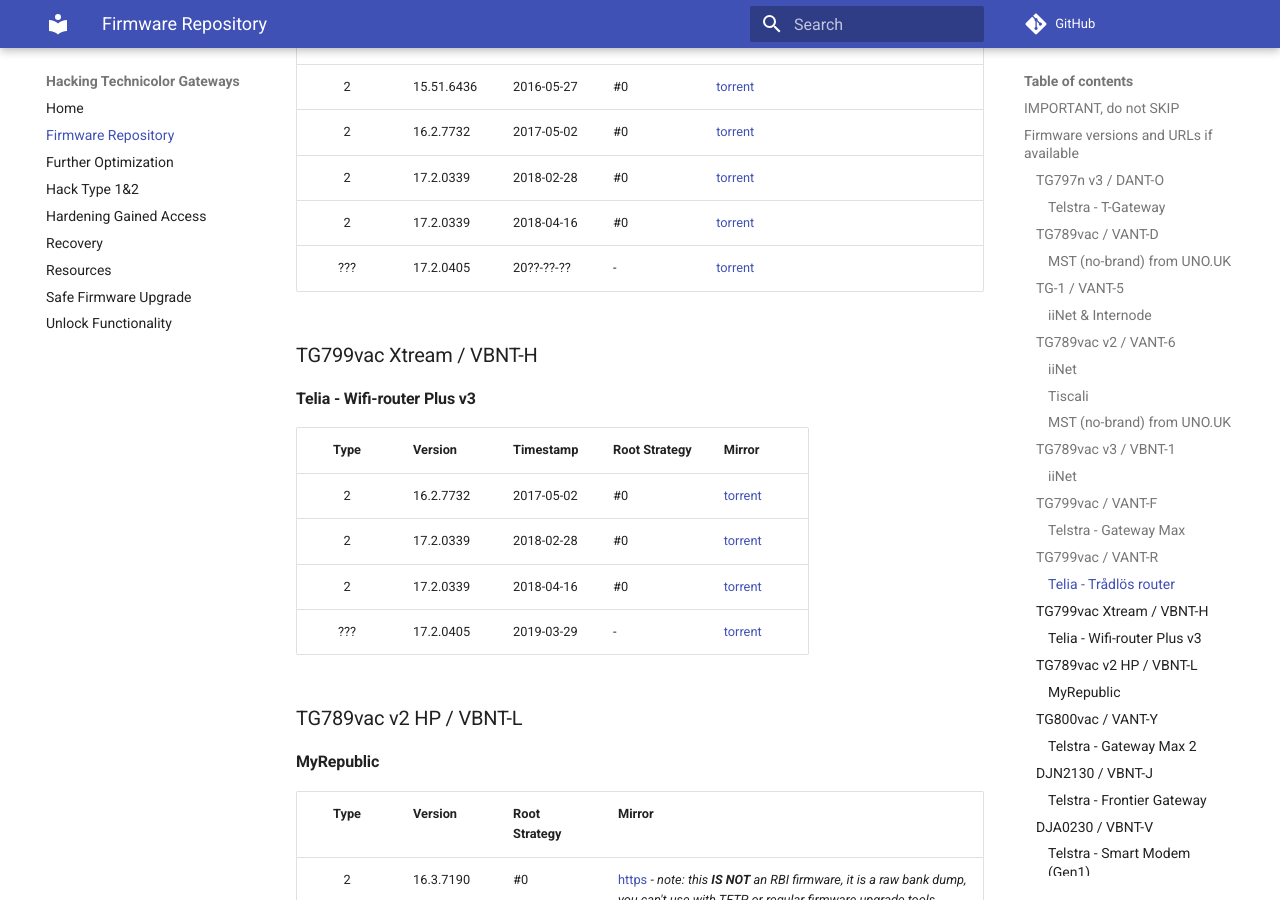
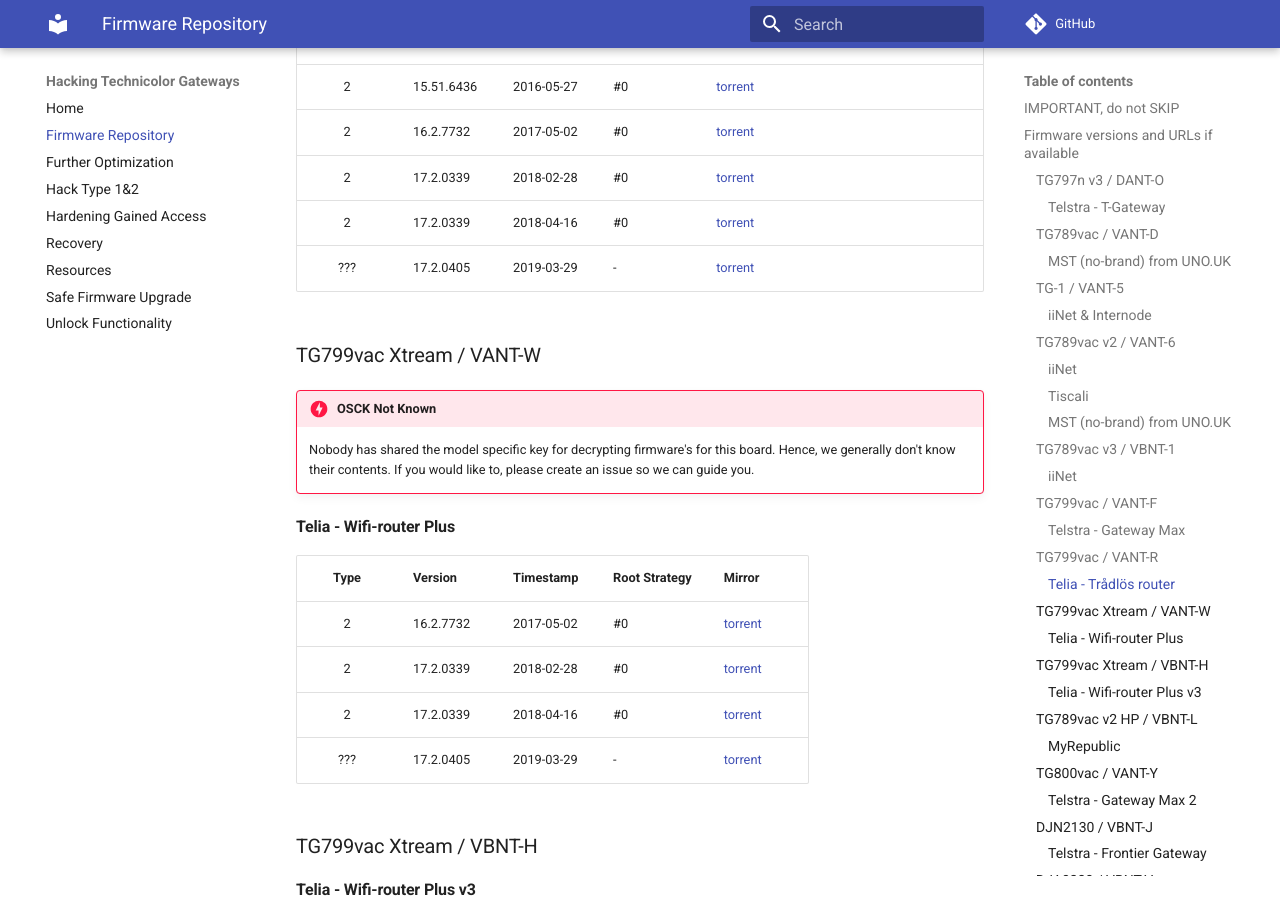
Before and after one commit to hack-technicolor/hack-technicolor, an MkDocs documentation site: the page built from docs/Firmware Repository.md, in a window 1280 px wide and 900 px high, scrolled down 4364 px. Built offline with MkDocs 1.6.1 and Material for MkDocs 9.7.7, drawn with Linux system fonts in a browser that asks for light colours; comment, search, counter and statistics services are not loaded.

Commit message:
Add VANT-W firmwares

```diff
--- a/docs/Firmware Repository.md
+++ b/docs/Firmware Repository.md
@@ -123,7 +123,21 @@
 | 2      | 16.2.7732        | 2017-05-02 | #0            | [torrent](https://github.com/kevdagoat/hack-technicolor/blob/master/torrents/vant-r/1627732r2221004closed.rbi.torrent?raw=true) |
 | 2      | 17.2.0339        | 2018-02-28 | #0            | [torrent](https://github.com/kevdagoat/hack-technicolor/blob/master/torrents/vant-r/172339r1021008closed.rbi.torrent?raw=true) |
 | 2      | 17.2.0339        | 2018-04-16 | #0            | [torrent](https://github.com/kevdagoat/hack-technicolor/blob/master/torrents/vant-r/172339r1021022closed.rbi.torrent?raw=true) |
-| ???    | 17.2.0405        | 20??-??-?? | -             | [torrent](https://github.com/kevdagoat/hack-technicolor/blob/master/torrents/vant-r/172405r1021034closed.rbi.torrent?raw=true) |
+| ???    | 17.2.0405        | 2019-03-29 | -             | [torrent](https://github.com/kevdagoat/hack-technicolor/blob/master/torrents/vant-r/172405r1021034closed.rbi.torrent?raw=true) |
+
+### TG799vac Xtream / VANT-W
+
+!!! danger "OSCK Not Known"
+    Nobody has shared the model specific key for decrypting firmware's for this board. Hence, we generally don't know their contents. If you would like to, please create an issue so we can guide you.
+
+#### Telia - Wifi-router Plus
+
+| Type   | Version          | Timestamp  | Root Strategy | Mirror |
+|:------:|:-----------------|:-----------|:--------------|:-------|
+| 2      | 16.2.7732        | 2017-05-02 | #0            | [torrent](https://github.com/kevdagoat/hack-technicolor/blob/master/torrents/vant-w/1627732h2221002closed.rbi.torrent?raw=true) |
+| 2      | 17.2.0339        | 2018-02-28 | #0            | [torrent](https://github.com/kevdagoat/hack-technicolor/blob/master/torrents/vant-w/172339h1441004closed.rbi.torrent?raw=true) |
+| 2      | 17.2.0339        | 2018-04-16 | #0            | [torrent](https://github.com/kevdagoat/hack-technicolor/blob/master/torrents/vant-w/172339h1441020closed.rbi.torrent?raw=true) |
+| ???    | 17.2.0405        | 2019-03-29 | -             | [torrent](https://github.com/kevdagoat/hack-technicolor/blob/master/torrents/vant-w/172405h1441030closed.rbi.torrent?raw=true) |
 
 ### TG799vac Xtream / VBNT-H
 
@@ -132,7 +146,7 @@
 | Type   | Version          | Timestamp  | Root Strategy | Mirror |
 |:------:|:-----------------|:-----------|:--------------|:-------|
 | 2      | 16.2.7732        | 2017-05-02 | #0            | [torrent](https://github.com/kevdagoat/hack-technicolor/blob/master/torrents/vbnt-h/1627732h2221002closed.rbi.torrent?raw=true) |
-| 2      | 17.2.0339        | 2018-02-28 | #0            | [torrent](https://github.com/kevdagoat/hack-technicolor/blob/master/torrents/vbnt-h/172339h144102closed.rbi.torrent?raw=true) |
+| 2      | 17.2.0339        | 2018-02-28 | #0            | [torrent](https://github.com/kevdagoat/hack-technicolor/blob/master/torrents/vbnt-h/172339h1441002closed.rbi.torrent?raw=true) |
 | 2      | 17.2.0339        | 2018-04-16 | #0            | [torrent](https://github.com/kevdagoat/hack-technicolor/blob/master/torrents/vbnt-h/172339h1441018closed.rbi.torrent?raw=true) |
 | ???    | 17.2.0405        | 2019-03-29 | -             | [torrent](https://github.com/kevdagoat/hack-technicolor/blob/master/torrents/vbnt-h/172405h1441028closed.rbi.torrent?raw=true) |
 
```
Also changed, not shown: 4 other files.
